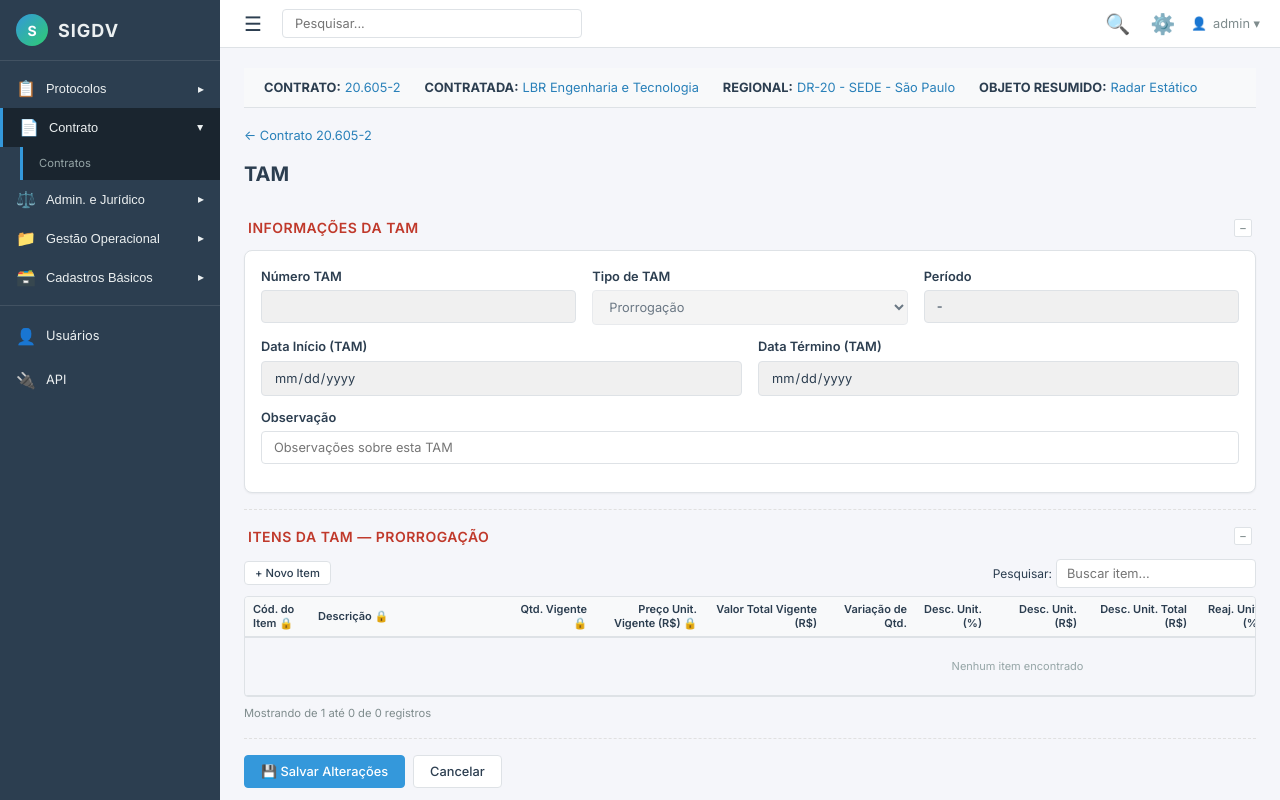
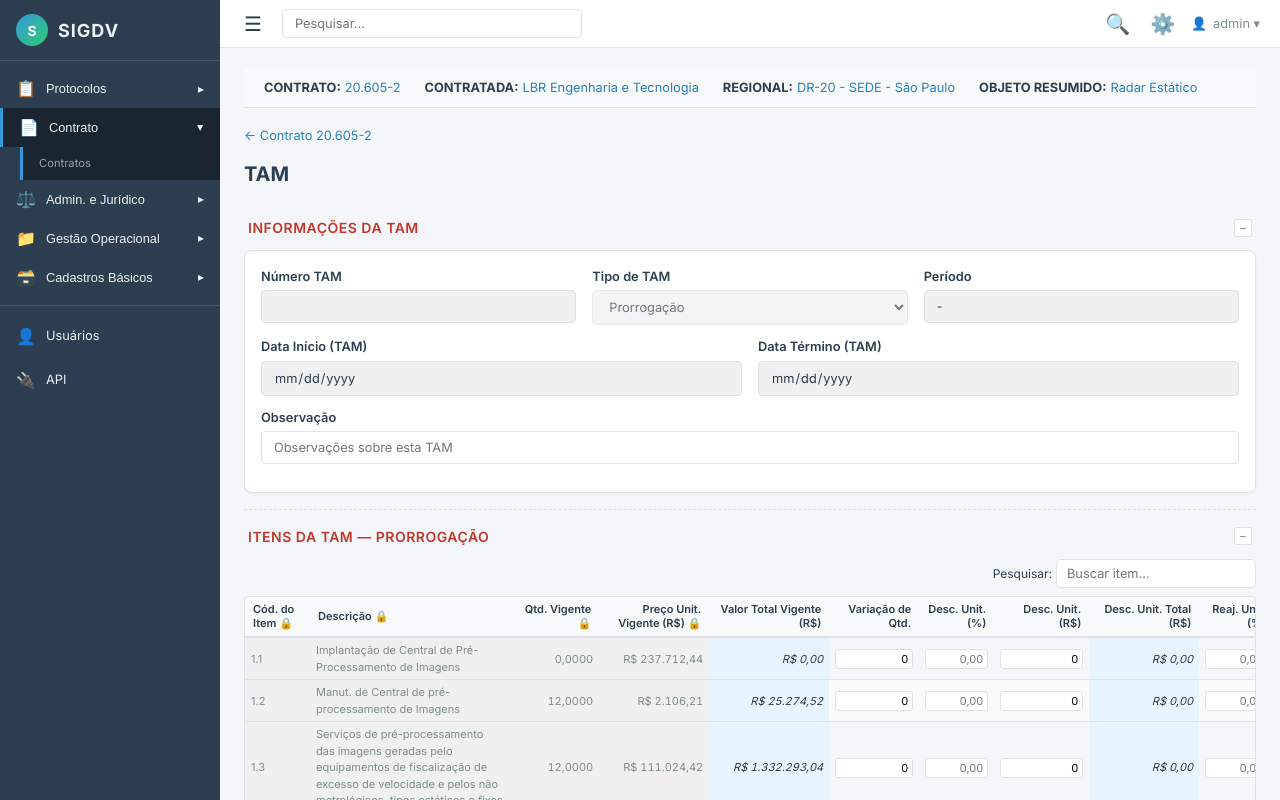
Before and after one commit to eng-vmourao/sigdv-clone, a React (Vite) app: page /#/contratos/1/tam/1 in a window 1280 px wide. Shown: the top 800 px of the page. Built offline with nearby package versions, Linux system fonts and the light colour scheme.

Commit message:
feat: move new item registration to Orçamento section and show all contract items in every TAM

```diff
--- a/src/config/tamTypes.js
+++ b/src/config/tamTypes.js
@@ -110,7 +110,7 @@ export const TAM_TYPES = {
     editable: ['variacaoQtd', 'descUnitPerc', 'descUnitValor', 'reajUnitPerc', 'reajUnitValor'],
     protected: ['codigoItem', 'descricao', 'qtdVigente', 'precoUnitVigente', 'valorTotalVigente'],
     calculated: ['descUnitTotal', 'reajUnitTotal', 'qtdFinal', 'precoUnitFinal', 'valorFinal', 'valorTotalVigente'],
-    allowNewItem: true,
+    allowNewItem: false,
     calcRow: (row) => {
       const descUnitTotal = calcDescUnitTotal(row);
       const reajUnitTotal = calcReajUnitTotal(row);
@@ -142,7 +142,7 @@ export const TAM_TYPES = {
     editable: ['variacaoQtd', 'descUnitPerc', 'descUnitValor', 'reajUnitPerc', 'reajUnitValor'],
     protected: ['codigoItem', 'descricao', 'qtdVigente', 'precoUnitVigente', 'valorTotalVigente'],
     calculated: ['descUnitTotal', 'reajUnitTotal', 'qtdFinal', 'precoUnitFinal', 'valorFinal', 'valorTotalVigente'],
-    allowNewItem: true,
+    allowNewItem: false,
     calcRow: (row) => {
       const descUnitTotal = calcDescUnitTotal(row);
       const reajUnitTotal = calcReajUnitTotal(row);
@@ -172,7 +172,7 @@ export const TAM_TYPES = {
     editable: ['qtdAcrescida'],
     protected: ['codigoItem', 'descricao', 'qtdVigente', 'precoUnitVigente', 'valorTotalVigente'],
     calculated: ['qtdFinal', 'valorFinal', 'valorTotalVigente'],
-    allowNewItem: true,
+    allowNewItem: false,
     calcRow: (row) => {
       const valorTotalVigente = calcValorTotalVigente(row);
       const qtdFinal = (row.qtdVigente || 0) + (row.qtdAcrescida || 0);
@@ -201,7 +201,7 @@ export const TAM_TYPES = {
     editable: ['qtdSuprimida'],
     protected: ['codigoItem', 'descricao', 'qtdVigente', 'precoUnitVigente', 'valorTotalVigente'],
     calculated: ['qtdFinal', 'valorFinal', 'valorTotalVigente'],
-    allowNewItem: true,
+    allowNewItem: false,
     calcRow: (row) => {
       const valorTotalVigente = calcValorTotalVigente(row);
       const qtdFinal = (row.qtdVigente || 0) - (row.qtdSuprimida || 0);
--- a/src/pages/ContratoDetalhe.jsx
+++ b/src/pages/ContratoDetalhe.jsx
@@ -10,6 +10,7 @@ import BackButton from '../components/UI/BackButton'
 import ContratoInfoBar from '../components/Contrato/ContratoInfoBar'
 import LeiAplicavelSelect from '../components/Contrato/LeiAplicavelSelect'
 import ConfirmDialog from '../components/UI/ConfirmDialog'
+import NewItemModal from '../components/TAM/NewItemModal'
 import { formatCurrency, formatDate, formatQuantity } from '../utils/formatters'
 import { TAM_TYPES } from '../config/tamTypes'
 
@@ -18,12 +19,36 @@ export default function ContratoDetalhe() {
   const navigate = useNavigate()
   const [refreshKey, setRefreshKey] = useState(0)
   const [confirmDelete, setConfirmDelete] = useState(null)
+  const [showNewItemModal, setShowNewItemModal] = useState(false)
 
   const contrato = useMemo(() => getContrato(id), [id])
   const tamsList = useMemo(() => listarTAMs(Number(id)), [id, refreshKey])
   const medicoesList = useMemo(() => listarMedicoes(Number(id)), [id, refreshKey])
   const resumo = useMemo(() => calcularResumoContrato(Number(id)), [id, refreshKey])
-  const itens = useMemo(() => itensContrato[Number(id)] || [], [id])
+  const itens = useMemo(() => itensContrato[Number(id)] || [], [id, refreshKey])
+
+  const handleAddItem = (novoItem) => {
+    const contratoIdNum = Number(id);
+    if (!itensContrato[contratoIdNum]) {
+      itensContrato[contratoIdNum] = [];
+    }
+
+    // Verifica se item com o mesmo código já existe
+    if (itensContrato[contratoIdNum].some(i => i.codigoItem === novoItem.codigoItem)) {
+      alert(`Item com código ${novoItem.codigoItem} já existe neste contrato.`);
+      return;
+    }
+
+    const maxId = itensContrato[contratoIdNum].reduce((max, i) => Math.max(max, i.id), 0);
+    itensContrato[contratoIdNum].push({
+      id: maxId + 1,
+      ...novoItem,
+      qtdVigente: Number(novoItem.qtdVigente) || 0,
+      precoUnitVigente: Number(novoItem.precoUnitVigente) || 0,
+    });
+
+    setRefreshKey(k => k + 1);
+  }
 
   if (!contrato) {
     return <div className="app-content"><p>Contrato não encontrado.</p></div>
@@ -98,6 +123,11 @@ export default function ContratoDetalhe() {
 
         {/* ORÇAMENTO E CONTRATAÇÃO INICIAL */}
         <CollapsibleSection title="Orçamento e Contratação Inicial" defaultOpen={false}>
+          <div className="table-controls" style={{ marginBottom: 8 }}>
+            <button className="btn btn-outline btn-sm" onClick={() => setShowNewItemModal(true)}>
+              + Novo Item
+            </button>
+          </div>
           <div className="table-wrapper">
             <table className="data-table">
               <thead>
@@ -366,6 +396,14 @@ export default function ContratoDetalhe() {
         onCancel={() => setConfirmDelete(null)}
         confirmLabel="Excluir"
       />
+
+      {/* Modal de novo item (SIGDV-10) */}
+      <NewItemModal
+        isOpen={showNewItemModal}
+        onClose={() => setShowNewItemModal(false)}
+        onAdd={handleAddItem}
+        tamTipo="PRORROGACAO"
+      />
     </div>
   )
 }
--- a/src/pages/TAMEditor.jsx
+++ b/src/pages/TAMEditor.jsx
@@ -1,15 +1,43 @@
 import { useState, useMemo, useCallback } from 'react'
 import { useParams, useNavigate } from 'react-router-dom'
 import { getContrato } from '../services/contratoService'
-import { getTAM, criarTAM, atualizarItensTAM, adicionarNovoItem, getProximoNumeroTAM } from '../services/tamService'
+import { getTAM, criarTAM, atualizarItensTAM, getProximoNumeroTAM } from '../services/tamService'
 import { getTAMConfig, TAM_TYPE_OPTIONS } from '../config/tamTypes'
 import ConfigurableTable from '../components/Table/ConfigurableTable'
 import ContratoInfoBar from '../components/Contrato/ContratoInfoBar'
-import BackButton from '../components/UI/BackButton'
 import CollapsibleSection from '../components/UI/CollapsibleSection'
-import NewItemModal from '../components/TAM/NewItemModal'
 import ConfirmDialog from '../components/UI/ConfirmDialog'
 import { formatDate } from '../utils/formatters'
+import itensContrato from '../data/itensContrato'
+
+// Helper para inicializar itens de nova TAM zerados
+function getItensZerados(contratoItens, tipo) {
+  return contratoItens.map(item => {
+    const base = {
+      codigoItem: item.codigoItem,
+      descricao: item.descricao,
+      qtdVigente: item.qtdVigente,
+      precoUnitVigente: item.precoUnitVigente,
+    };
+    switch (tipo) {
+      case 'PRORROGACAO':
+      case 'PRORROGACAO_EXCEPCIONALIDADE':
+        return { ...base, variacaoQtd: 0, descUnitPerc: 0, descUnitValor: 0, reajUnitPerc: 0, reajUnitValor: 0 };
+      case 'ACRESCIMO':
+        return { ...base, qtdAcrescida: 0 };
+      case 'SUPRESSAO':
+        return { ...base, qtdSuprimida: 0 };
+      case 'ANULACAO':
+        return { ...base, anularItem: 'Não' };
+      case 'REAJUSTE':
+        return { ...base, reajUnitPerc: 0, reajUnitValor: 0 };
+      case 'DESCONTO':
+        return { ...base, descUnitPerc: 0, descUnitValor: 0 };
+      default:
+        return base;
+    }
+  });
+}
 
 /**
  * Editor de TAM — usa ConfigurableTable baseado no tipo
@@ -28,7 +56,6 @@ export default function TAMEditor() {
   const [dataInicio, setDataInicio] = useState('')
   const [dataTermino, setDataTermino] = useState('')
   const [observacao, setObservacao] = useState('')
-  const [showNewItemModal, setShowNewItemModal] = useState(false)
   const [showExitConfirm, setShowExitConfirm] = useState(false)
   const [hasChanges, setHasChanges] = useState(false)
   const [saveMessage, setSaveMessage] = useState('')
@@ -48,8 +75,9 @@ export default function TAMEditor() {
 
   // Estado dos itens
   const [itens, setItens] = useState(() => {
-    if (tamExistente?.itens) return [...tamExistente.itens]
-    return []
+    if (!isNew && tamExistente?.itens) return [...tamExistente.itens]
+    const contratoItens = itensContrato[Number(contratoId)] || []
+    return getItensZerados(contratoItens, 'PRORROGACAO')
   })
 
   // Próximo número (SIGDV-09)
@@ -64,9 +92,10 @@ export default function TAMEditor() {
   // Handler de alteração de tipo
   const handleTipoChange = (novoTipo) => {
     setTipo(novoTipo)
-    // Se é nova TAM, reinicializa itens zerados (SIGDV-06)
+    // Se é nova TAM, reinicializa itens zerados com a configuração do tipo de TAM correspondente
     if (isNew) {
-      setItens([])
+      const contratoItens = itensContrato[Number(contratoId)] || []
+      setItens(getItensZerados(contratoItens, novoTipo))
     }
     setHasChanges(true)
   }
@@ -80,37 +109,6 @@ export default function TAMEditor() {
     })
     setHasChanges(true)
   }, [])
-
-  // Handler de novo item (SIGDV-10)
-  const handleAddItem = useCallback((novoItem) => {
-    const baseItem = {
-      ...novoItem,
-      origemTAM: true,
-    }
-
-    // Adiciona campos zerados conforme tipo
-    switch (tipo) {
-      case 'PRORROGACAO':
-      case 'PRORROGACAO_EXCEPCIONALIDADE':
-        baseItem.variacaoQtd = 0
-        baseItem.descUnitPerc = 0
-        baseItem.descUnitValor = 0
-        baseItem.reajUnitPerc = 0
-        baseItem.reajUnitValor = 0
-        break
-      case 'ACRESCIMO':
-        baseItem.qtdAcrescida = 0
-        break
-      case 'SUPRESSAO':
-        baseItem.qtdSuprimida = 0
-        break
-      default:
-        break
-    }
-
-    setItens(prev => [...prev, baseItem])
-    setHasChanges(true)
-  }, [tipo])
 
   // Salvar
   const handleSave = () => {
@@ -232,7 +230,7 @@ export default function TAMEditor() {
               config={config}
               rows={itens}
               onRowChange={handleRowChange}
-              onAddItem={config.allowNewItem ? () => setShowNewItemModal(true) : null}
+              onAddItem={null}
             />
           ) : (
             <div className="alert alert-warning">
@@ -252,14 +250,6 @@ export default function TAMEditor() {
         </div>
       </div>
 
-      {/* Modal de novo item (SIGDV-10) */}
-      <NewItemModal
-        isOpen={showNewItemModal}
-        onClose={() => setShowNewItemModal(false)}
-        onAdd={handleAddItem}
-        tamTipo={tipo}
-      />
-
       {/* Confirmação de saída sem salvar */}
       <ConfirmDialog
         isOpen={showExitConfirm}
--- a/src/services/tamService.js
+++ b/src/services/tamService.js
@@ -23,7 +23,42 @@ export function listarTAMs(contratoId) {
 export function getTAM(tamId) {
   for (const contratoId of Object.keys(tamsState)) {
     const tam = tamsState[contratoId].find(t => t.id === tamId);
-    if (tam) return tam;
+    if (tam) {
+      // Garantir que todos os itens do contrato estão na TAM (mesmo que não manipulados)
+      const contratoItens = itensContrato[contratoId] || [];
+      const tamItensMap = new Map(tam.itens.map(i => [i.codigoItem, i]));
+
+      tam.itens = contratoItens.map(item => {
+        if (tamItensMap.has(item.codigoItem)) {
+          return tamItensMap.get(item.codigoItem);
+        }
+        // Retorna item zerado
+        const base = {
+          codigoItem: item.codigoItem,
+          descricao: item.descricao,
+          qtdVigente: item.qtdVigente,
+          precoUnitVigente: item.precoUnitVigente,
+        };
+        switch (tam.tipo) {
+          case 'PRORROGACAO':
+          case 'PRORROGACAO_EXCEPCIONALIDADE':
+            return { ...base, variacaoQtd: 0, descUnitPerc: 0, descUnitValor: 0, reajUnitPerc: 0, reajUnitValor: 0 };
+          case 'ACRESCIMO':
+            return { ...base, qtdAcrescida: 0 };
+          case 'SUPRESSAO':
+            return { ...base, qtdSuprimida: 0 };
+          case 'ANULACAO':
+            return { ...base, anularItem: 'Não' };
+          case 'REAJUSTE':
+            return { ...base, reajUnitPerc: 0, reajUnitValor: 0 };
+          case 'DESCONTO':
+            return { ...base, descUnitPerc: 0, descUnitValor: 0 };
+          default:
+            return base;
+        }
+      });
+      return tam;
+    }
   }
   return null;
 }
```
